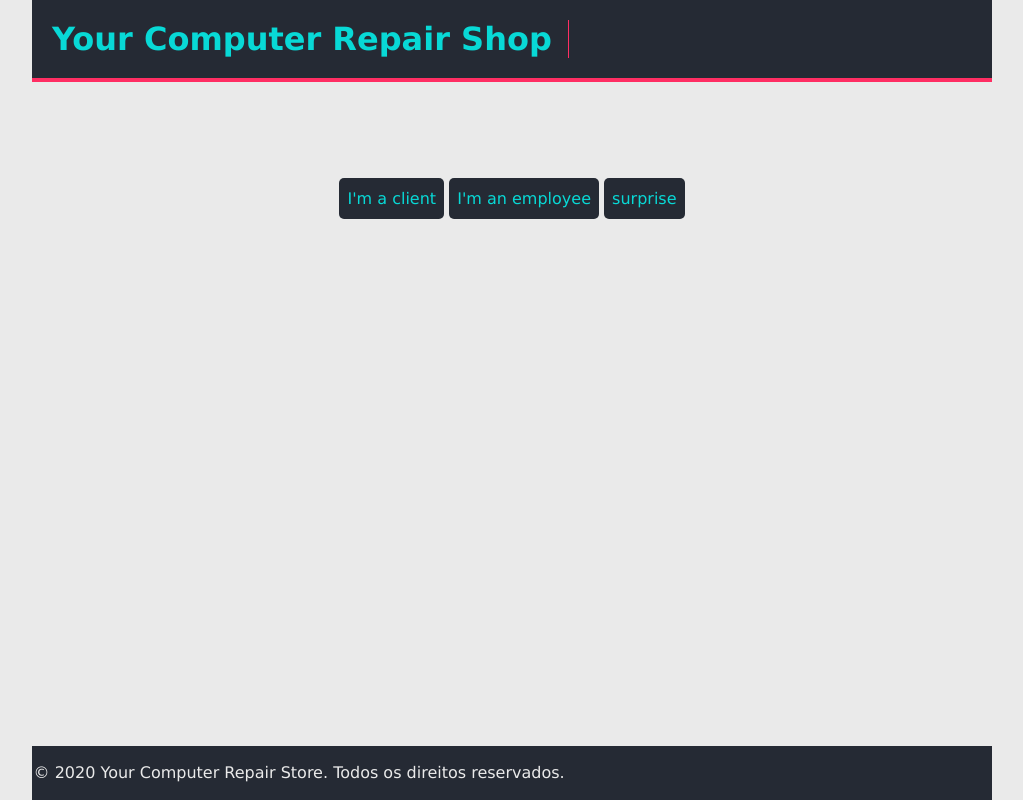
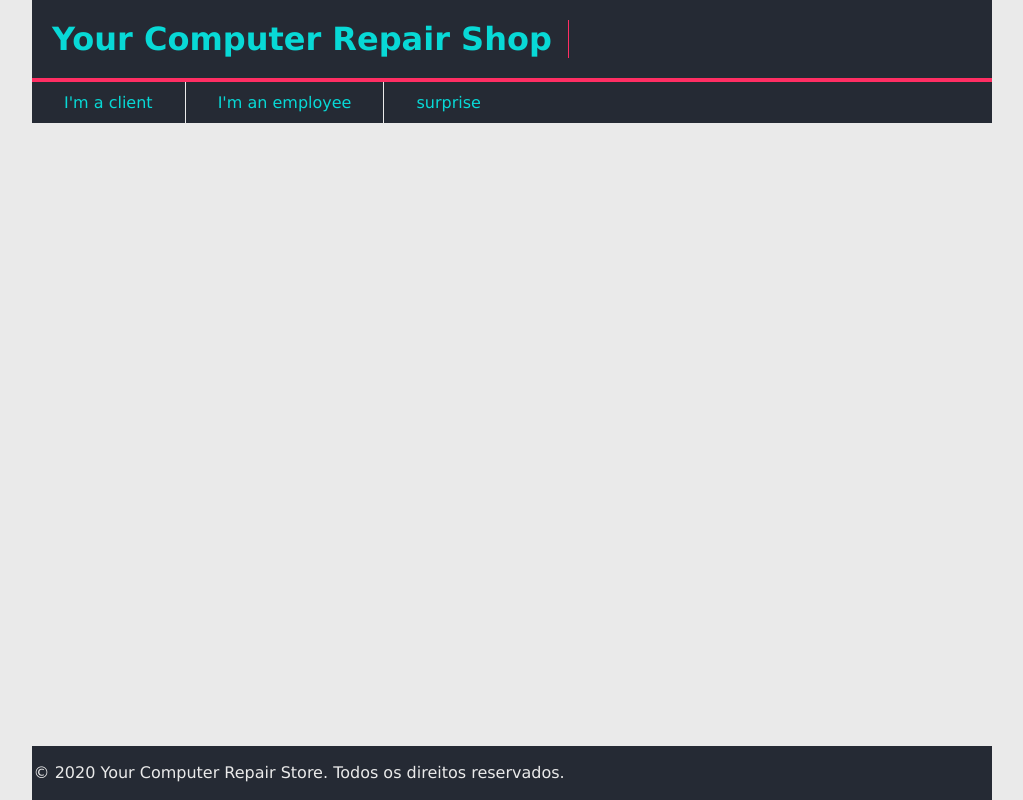
Before and after one commit to fouwy/ComputerStore, a PHP site: page /ComputerStore/ in a window 1280 px wide. Shown: the whole page, without its empty margins (128-1151 px from the left). Run offline with PHP 8.4, Linux system fonts and the light colour scheme.

Commit message:
Add navbar

```diff
--- a/auth/client_login.php
+++ b/auth/client_login.php
@@ -21,4 +21,6 @@
     <a href="client_register.php" class="button">Novo Registo</a>
 </section>
 </div>
+<section></section>
+<section></section>
 <?php include('../templates/footer.php') ?>
--- a/auth/client_register.php
+++ b/auth/client_register.php
@@ -31,4 +31,6 @@
 		<a href="client_login.php" class="button">Login</a>
 	</section>
 </div>
+<section></section>
+<section></section>
 <?php include('../templates/footer.php') ?>
--- a/auth/employee_login.php
+++ b/auth/employee_login.php
@@ -16,4 +16,6 @@
         <a href="employee_register.php" class="button">Novo Registo</a>
     </section>
 </div>
+<section></section>
+<section></section>
 <?php include('../templates/footer.php') ?>
--- a/auth/employee_register.php
+++ b/auth/employee_register.php
@@ -32,4 +32,6 @@
 		<a href="employee_login.php" class="button">Login</a>
 	</section>
 </div>
+<section></section>
+<section></section>
 <?php include('../templates/footer.php') ?>
--- a/css/style.css
+++ b/css/style.css
@@ -10,7 +10,7 @@ body {
 	background-color: #eaeaea;
 	margin: 0 auto;
 	display: grid;
-	grid-template-rows: auto 1fr auto;
+	grid-template-rows: min-content 2.5em auto min-content min-content;
 	font-family: Verdana, Geneva, Tahoma, sans-serif;
 }
 
@@ -78,44 +78,20 @@ body > footer {
 	padding: 0.1em;
 }
 
-#homepage {
-	margin: 10% auto;
-}
-
-/**
- * Main Section
- **/
-#homepage a {
-	 transition-duration: 0.4s;
- }
-
-
-#homepage a:link, a:visited {
-	background-color: #252a34;
-	color: #08d9d6;
-	padding: 0.7em 0.5em;
-	text-align: center;
-	text-decoration: none;
-	display: inline-block;
-	border-radius: 5px;
-}
-
-#homepage a:hover, a:active {
-	background-color: #ff2e63;
-	color: #252a34;
-}
-
 /**
  * Nav Bar
 **/
+.navbar {
+	background-color: #252a34;
+	height: fit-content;
+}
 
-.navbar {
+.navbar ul{
 	list-style-type: none;
 	position: sticky;
-	top: 0;
 	margin: 0;
 	padding: 0;
-	background-color: #252a34;
+
 }
 
 .navbar li {
@@ -140,22 +116,20 @@ body > footer {
 	background-color: #ff2e63;
 	color:  #252a34;
 }
-
 /**
  * Other
 **/
 
 .row {
 	display: flex;
+	/* margin-bottom: 25%; */
 }
 
 .column {
 	flex: 50%;
+	margin: 0 1%;
 }
 
-.column form {
-	margin: auto 2%;
-}
 
 input {
 	width: 100%;
@@ -188,7 +162,7 @@ input[type="checkbox"], [type="radio"] {
 }
 
 .addServButton {
-	margin-bottom: 25%;
+	margin-bottom: 22%;
 }
 
 .button {
--- a/index.php
+++ b/index.php
@@ -1,11 +1,13 @@
 <?php include('templates/header.php') ?>
 
-<nav id=homepage>
-<a href="auth/client_login.php">I'm a client</a>
-<a href="auth/employee_login.php">I'm an employee</a>
-<a href="img/pic.png">surprise</a>
+<nav class="navbar">
+<ul>
+    <li><a href="auth/client_login.php">I'm a client</a></li>
+    <li><a href="auth/employee_login.php">I'm an employee</a></li>
+    <li><a href="img/pic.png">surprise</a></li>
+</ul>
 </nav>
-
-
+<section></section>
+<section></section>
 
 <?php include('templates/footer.php') ?>
--- a/templates/employee_navbar.html
+++ b/templates/employee_navbar.html
@@ -1,6 +1,8 @@
-<ul class="navbar">
+<nav class="navbar">
+<ul>
 	<li><a href="employee.php">Home</a></li>
 	<li><a href="addService.php">Add a Service</a></li>
 	<li><a href="editService.php">Edit a Service</a></li>
 	<li><a href="addComputer.php">Add a Computer</a></li>
 </ul>
+</nav>
```
Also changed, not shown: employee.php (+3 -6 lines).
